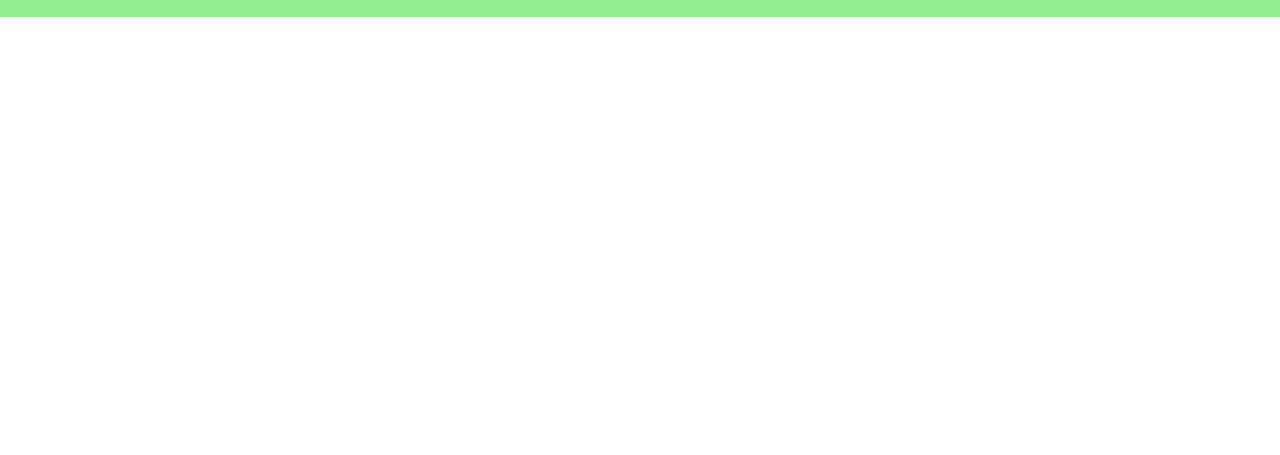
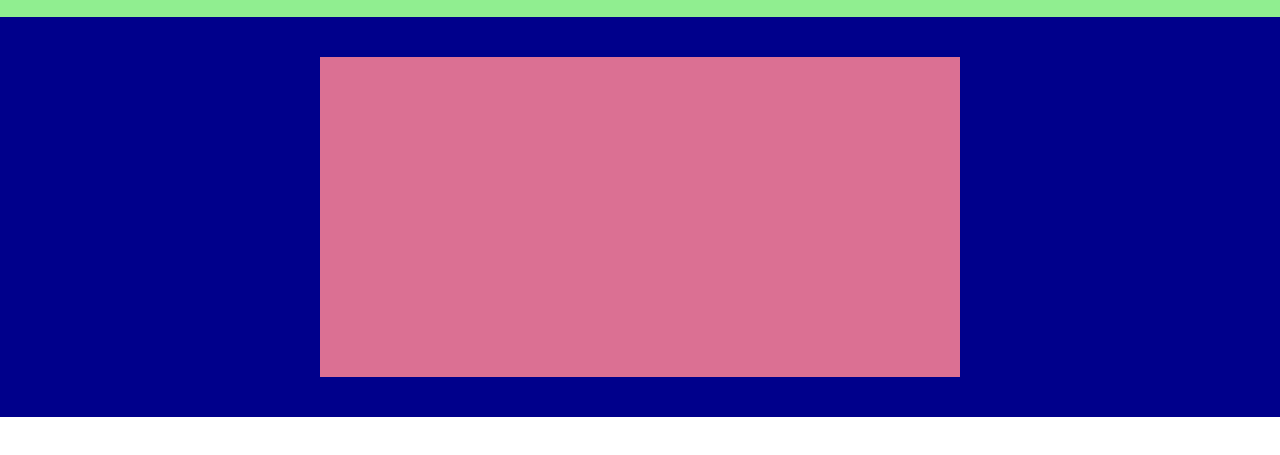
Before and after one commit to lucasens1/htmlcss-struttura-discord, a plain HTML site: page index.html in a window 1280 px wide. Shown: the part 63-518 px from the top of the page. Drawn offline with Linux system fonts and the light colour scheme.

Commit message:
add: style for ad space

```diff
--- a/css/style.css
+++ b/css/style.css
@@ -46,7 +46,24 @@
     width: 25%;
     text-align: right;
 }
-/* Nav */
-/* Header */
+/* /Nav */
+/* /Header */
 
-/*Adv*/
+/* Adv */
+
+.adv{
+    width: 100%;
+    height: 400px;
+    background-color: darkblue;
+    display: flex;
+    justify-content: center;
+}
+
+.spacead{
+    margin: 40px 25%;
+    width: 100%;
+    height: 320px;
+    background-color: palevioletred;
+}
+
+/* /Adv */
```
